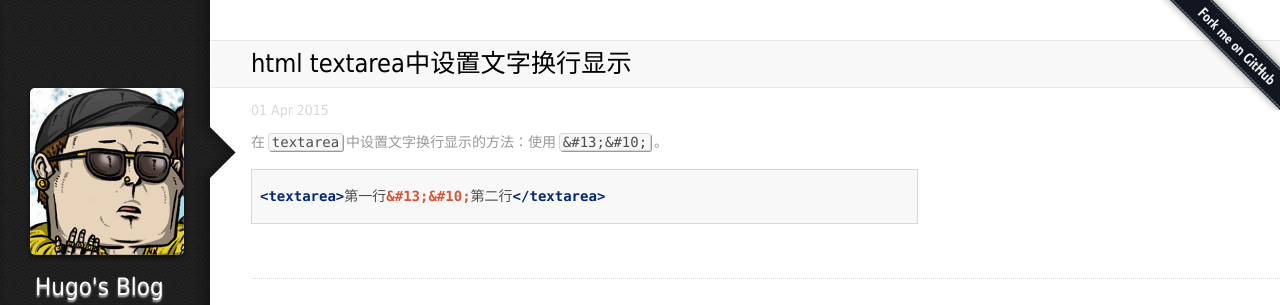
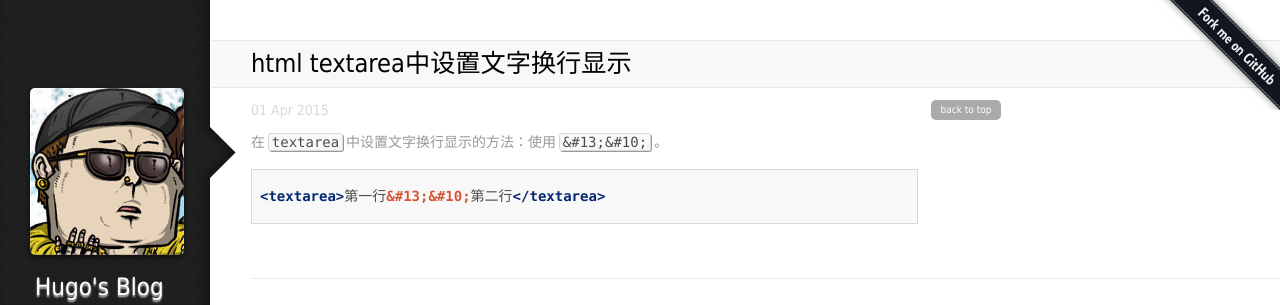
Before and after one commit to HugoWen/HugoWen.github.io_jekyll_bak, a Jekyll site: the page built from index.html, in a window 1280 px wide. Shown: the top 305 px of the page. Built offline with Jekyll 4.4.1, drawn with Linux system fonts in a browser that asks for light colours; Markdown is read by kramdown in place of the engine named in the settings; the list of posts is cut into pages by our own code; comment, search, counter and statistics services are not loaded.

Commit message:
add back to top

```diff
--- a/_layouts/henter-diandian.html
+++ b/_layouts/henter-diandian.html
@@ -79,6 +79,7 @@
         <img src="/images/forkme.png" alt="Fork me on GitHub">
     </a>
 
+    <div id="back_to_top">back to top</div>
     <div class="progress-indicator-2"></div>
 
 </div>
@@ -114,6 +115,13 @@
 
   }());
 
+  $("#back_to_top").show();
+  $("#back_to_top").on("click", function() {
+      $("html body").animate({
+          scrollTop: 0
+      }, 200);
+  });
+
 
   <!-- 多说公共JS代码 start (一个网页只需插入一次) -->
   var duoshuoQuery = {short_name:"{{ site.duoshuo }}"};
--- a/css/henter-diandian.css
+++ b/css/henter-diandian.css
@@ -219,6 +219,32 @@ h1, h2, h3, h4, h5, h6{ font-weight: 500; color:#333; }
     background-color: #0A74DA;
 }
 
+#back_to_top {
+    display: none;
+    position: fixed;
+
+    height: 20px;
+    width: 70px;
+    top: 100px;
+
+    margin-left: 720px;
+    margin-top: 0px;
+
+    color: #FFF;
+    line-height: 20px;
+    text-align: center;
+    font-size: 10px;
+
+
+    border-radius: 5px;
+    background-color: #AAA;
+}
+
+#back_to_top:hover {
+    background-color: #444;
+    cursor: pointer;
+}
+
 
 /*************************
  * iPad
```
